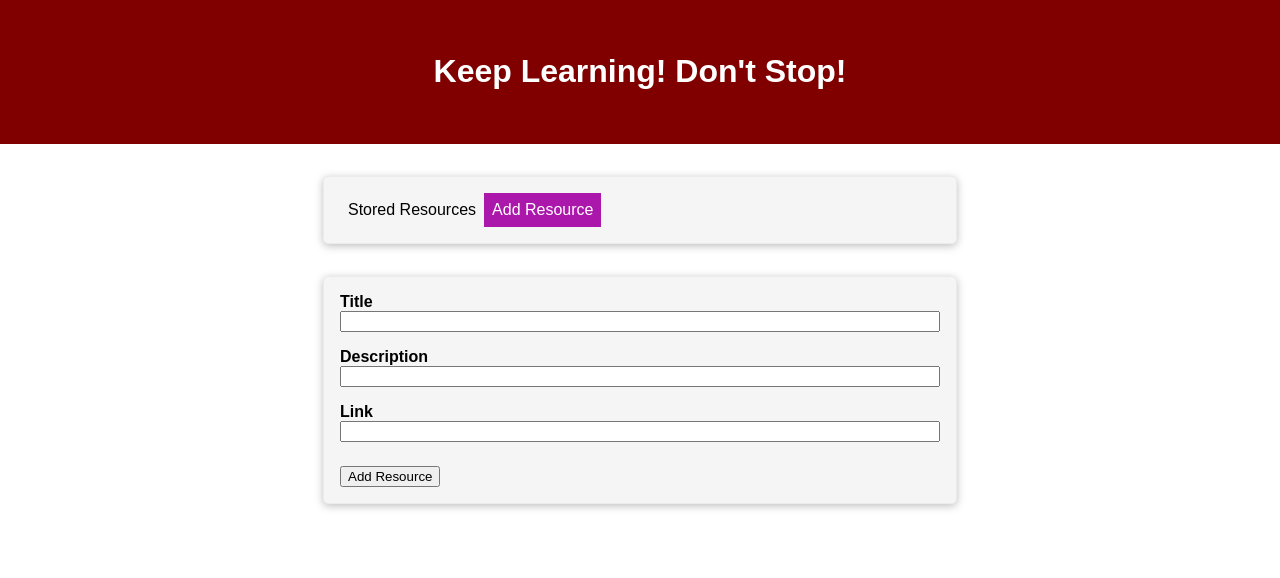
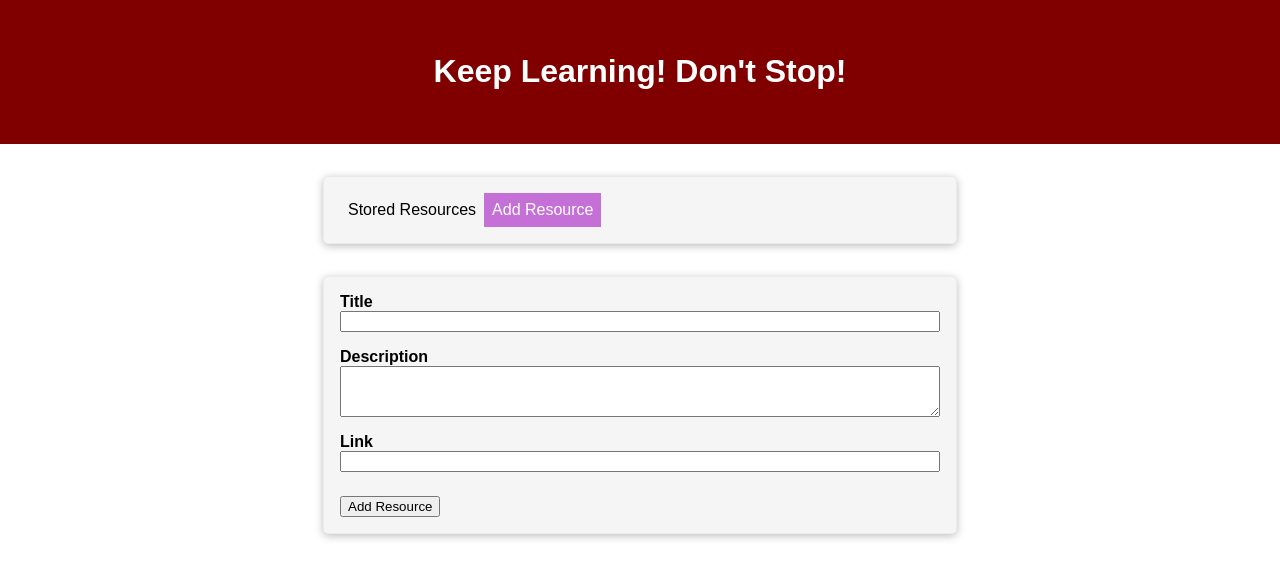
Before and after one commit to erictseng89/udemy-vue3, a Vue app: page / in a window 1280 px wide. Both pictures are taken after a click on the button "Add Resource". Shown: the top 578 px of the page. Built offline with nearby package versions, Linux system fonts and the light colour scheme.

Commit message:
module10-replaced props with provide inject for dynamic components

```diff
--- a/src/App.vue
+++ b/src/App.vue
@@ -7,11 +7,7 @@
       :activeTab="activeTab"
     ></selection-tab>
     <keep-alive>
-      <component
-        :is="activeTab"
-        :list="resourceList"
-        @add-resource="addResource"
-      ></component>
+      <component :is="activeTab"></component>
     </keep-alive>
   </main>
 </template>
@@ -67,6 +63,7 @@ export default {
         link: link,
       };
       this.resourceList.push(newResource);
+      this.activeTab = "stored-resources";
     },
     changeContent(tagName) {
       this.activeTab = tagName;
@@ -77,6 +74,8 @@ export default {
   },
   provide() {
     return {
+      addResource: this.addResource,
+      list: this.resourceList,
       deleteResource: this.deleteResource,
     };
   },
--- a/src/components/content/AddResource.vue
+++ b/src/components/content/AddResource.vue
@@ -3,15 +3,15 @@
     <form @submit.prevent="addedResource">
       <div>
         <label for="title"><strong>Title</strong></label>
-        <input type="text" v-model="title" />
+        <input type="text" ref="title" />
       </div>
       <div>
         <label for="description"><strong>Description</strong></label>
-        <input type="text" v-model="description" />
+        <textarea type="text" ref="description" rows="3"></textarea>
       </div>
       <div>
         <label for="link"><strong>Link</strong></label>
-        <input type="url" v-model="link" />
+        <input type="url" ref="link" />
       </div>
       <button type="submit">Add Resource</button>
     </form>
@@ -33,19 +33,23 @@
 export default {
   data() {
     return {
-      title: "",
-      description: "",
-      link: "",
       incorrectInput: false,
     };
   },
+  inject: ["addResource"],
   methods: {
     addedResource() {
-      if (this.title === "" || this.description === "") {
-        console.log("incorrect input");
+      if (
+        this.$refs.title.value.trim() === "" ||
+        this.$refs.description.value.trim() === ""
+      ) {
         this.incorrectInput = true;
       } else {
-        this.$emit("add-resource", this.title, this.description, this.link);
+        this.addResource(
+          this.$refs.title.value,
+          this.$refs.description.value,
+          this.$refs.link.value
+        );
       }
     },
     closeModal() {
--- a/src/components/content/StoredResources.vue
+++ b/src/components/content/StoredResources.vue
@@ -12,7 +12,7 @@ export default {
   components: {
     ListResources,
   },
-  props: ["list"],
+  inject: ["list"],
 };
 </script>
 
--- a/src/components/layout/SelectionTab.vue
+++ b/src/components/layout/SelectionTab.vue
@@ -34,7 +34,8 @@ button {
   padding: 0.5rem;
   margin: 0;
 }
-button:hover {
+button:hover,
+button:focus {
   background-color: hsl(290, 56%, 64%);
   color: white;
   /* border: ivory 2px solid; */
--- /dev/null
+++ b/src/components/ui/Button.vue
@@ -0,0 +1,12 @@
+<template>
+  <button>
+    <slot />
+  </button>
+</template>
+
+<script>
+export default {};
+</script>
+
+<style>
+</style>
--- a/src/main.js
+++ b/src/main.js
@@ -4,8 +4,11 @@ import App from './App.vue'
 const app = createApp(App)
 
 import BaseCard from './components/layout/BaseCard.vue';
+import AlertError from './components/ui/AlertError.vue'
+import BaseButton from './components/ui/Button.vue';
 
 app.component('base-card', BaseCard);
-// app.component('alert-error', AlertError);
+app.component('alert-error', AlertError);
+app.component('base-button', BaseButton);
 
 app.mount('#app');
```
